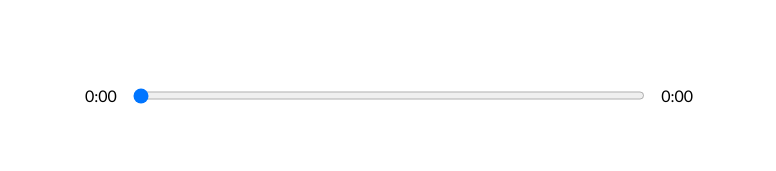
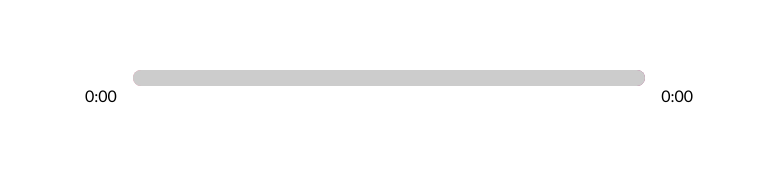
Before and after one commit to maholom/react-player, a React (Create React App) app: page / in a window 1280 px wide. Shown: the part 490-661 px from the top of the page, without its empty margins (251-1027 px from the left). Built offline with nearby package versions, Linux system fonts and the light colour scheme.

Commit message:
input styling

```diff
--- a/src/App.js
+++ b/src/App.js
@@ -14,13 +14,23 @@
   const [songInfo, setSongInfo] = useState({
     currentTime: 0,
     duration: 0,
+    animationPercentage: 0,
   });
   const [libraryStatus, setLibraryStatus] = useState(false);
 
   const timeUpdateHandler = (e) => {
     const current = e.target.currentTime;
     const duration = e.target.duration;
-    setSongInfo({ ...songInfo, currentTime: current, duration: duration });
+    //Calculate Percentage
+    const roundedCurrent = Math.round(current);
+    const roundedDuration = Math.round(duration);
+    const animation = Math.round((roundedCurrent / roundedDuration) * 100);
+    setSongInfo({
+      ...songInfo,
+      currentTime: current,
+      duration: duration,
+      animationPercentage: animation,
+    });
   };
 
   return (
--- a/src/components/Player.js
+++ b/src/components/Player.js
@@ -69,11 +69,21 @@
     }
     playAudio(isPlaying, audioRef);
   };
+  //Add the styles
+  const trackAnim = {
+    transform: `translateX(${songInfo.animationPercentage}%)`,
+  };
 
   return (
     <div className="player">
       <div className="time-control">
         <p>{getTime(songInfo.currentTime)}</p>
+        <div
+          style={{
+            background: `linear-gradient(to right, ${currentSong.color[0]}, ${currentSong.color[1]})`,
+          }}
+          className="track"
+        >
           <input
             type="range"
             min={0}
@@ -81,6 +91,8 @@
             value={songInfo.currentTime}
             onChange={dragHandler}
           />
+          <div style={trackAnim} className="animate-track"></div>
+        </div>
         <p>{songInfo.duration ? getTime(songInfo.duration) : '0:00'}</p>
       </div>
       <div className="play-control">
--- a/src/styles/_player.scss
+++ b/src/styles/_player.scss
@@ -11,7 +11,9 @@
   display: flex;
   input {
     width: 100%;
-    padding: 1rem 0rem;
+    -webkit-appearance: none;
+    background: transparent;
+    cursor: pointer;
   }
   p {
     padding: 1rem;
@@ -28,3 +30,33 @@
     cursor: pointer;
   }
 }
+
+input[type='range']:focus {
+  outline: none;
+}
+
+input[type='range']::-webkit-slider-thumb {
+  -webkit-appearance: none;
+  height: 16px;
+  width: 16px;
+}
+
+.track {
+  background: lightblue;
+  width: 100%;
+  height: 1rem;
+  position: relative;
+  border-radius: 1rem;
+  overflow: hidden;
+}
+
+.animate-track {
+  background: rgb(204, 204, 204);
+  width: 100%;
+  height: 100%;
+  position: absolute;
+  top: 0;
+  left: 0;
+  transform: translateX(0%);
+  pointer-events: none;
+}
```
Also changed, not shown: 1 other file (tests, documents, lock files or other folders). Lines whose indentation alone changed are shown as unchanged.
